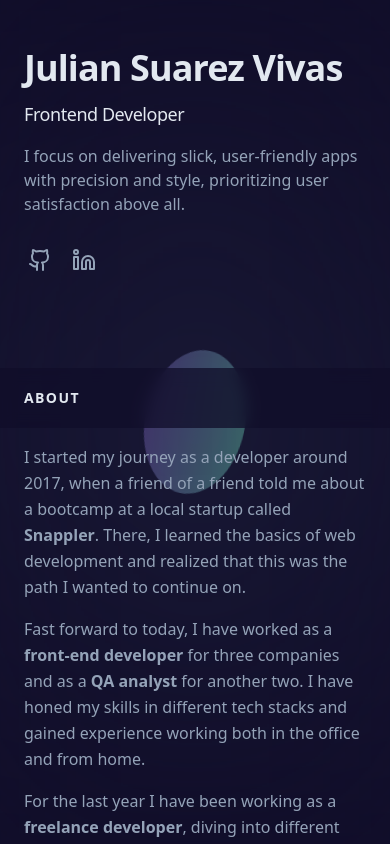
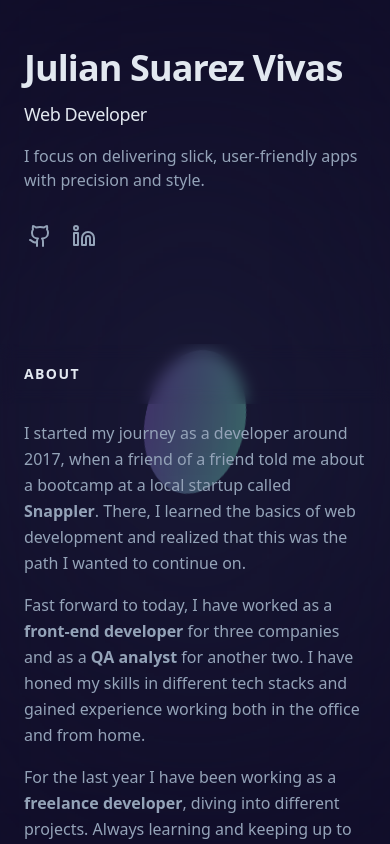
Before and after one commit to Juliansv/Juliansv, a Next.js app: page / in a window 390 px wide. Shown: the top 844 px of the page. Built offline with nearby package versions, Linux system fonts and the light colour scheme.

Commit message:
fix minor styles issues

```diff
--- a/app/components/AboutMe.tsx
+++ b/app/components/AboutMe.tsx
@@ -5,7 +5,7 @@ const AboutMe = () => {
       className="z-10 relative mb-16 scroll-mt-16 md:mb-24 lg:mb-36 lg:scroll-mt-24"
       aria-label="About me"
     >
-      <div className="sticky top-0 -mx-6 mb-4 w-screen bg-dark-purple/75 px-6 py-5 backdrop-blur md:-mx-12 md:px-12 lg:sr-only lg:relative lg:top-auto lg:mx-auto lg:w-full lg:px-0 lg:py-0 lg:opacity-0">
+      <div className="sticky top-0 -mx-6 mb-4 w-screen bg-transparent px-6 py-5 backdrop-blur md:-mx-12 md:px-12 lg:sr-only lg:relative lg:top-auto lg:mx-auto lg:w-full lg:px-0 lg:py-0 lg:opacity-0">
         <h2 className="text-sm font-bold uppercase tracking-widest text-slate-200 lg:sr-only">
           About
         </h2>
--- a/app/components/Experience.tsx
+++ b/app/components/Experience.tsx
@@ -21,7 +21,7 @@ const Experience: FC<JobProps> = ({experience}): JSX.Element => {
       className="mb-16 scroll-mt-16 md:mb-24 lg:mb-36 lg:scroll-mt-24"
       aria-label="Work experience"
     >
-      <div className="sticky top-0 z-20 -mx-6 mb-4 w-screen bg-dark-purple/75 px-6 py-5 backdrop-blur md:-mx-12 md:px-12 lg:sr-only lg:relative lg:top-auto lg:mx-auto lg:w-full lg:px-0 lg:py-0 lg:opacity-0">
+      <div className="sticky top-0 z-20 -mx-6 mb-4 w-screen bg-transparent px-6 py-5 backdrop-blur md:-mx-12 md:px-12 lg:sr-only lg:relative lg:top-auto lg:mx-auto lg:w-full lg:px-0 lg:py-0 lg:opacity-0">
         <h2 className="text-sm font-bold uppercase tracking-widest text-slate-200 lg:sr-only">
           Experience
         </h2>
--- a/app/components/Header.tsx
+++ b/app/components/Header.tsx
@@ -9,12 +9,11 @@ const Header = () => {
 					<Link href="/">Julian Suarez Vivas</Link>
 				</h1>
 				<h2 className="mt-3 text-lg font-medium tracking-tight text-slate-200 sm:text-xl">
-					Frontend Developer
+					Web Developer
 				</h2>
 				<p className="mt-4 max-w-sm leading-normal">
 					I focus on delivering slick, user-friendly apps with
-					precision and style, prioritizing user satisfaction above
-					all.
+					precision and style.
 				</p>
 				<nav
 					className="nav hidden lg:block"
--- a/app/components/Projects.tsx
+++ b/app/components/Projects.tsx
@@ -23,7 +23,7 @@ const Projects: FC<ProjectProps> = ({projects}): JSX.Element => {
       className="mb-16 scroll-mt-16 mdd:mb-24 lg:mb-36 lg:scroll-mt-24"
       aria-label="Selected projects"
     >
-      <div className="sticky top-0 z-20 -mx-6 mb-4 w-screen bg-dark-purple/75 px-6 py-5 backdrop-blur md:-mx-12 md:px-12 lg:sr-only lg:relative lg:top-auto lg:mx-auto lg:w-full lg:px-0 lg:py-0 lg:opacity-0">
+      <div className="sticky top-0 z-20 -mx-6 mb-4 w-screen bg-transparent px-6 py-5 backdrop-blur md:-mx-12 md:px-12 lg:sr-only lg:relative lg:top-auto lg:mx-auto lg:w-full lg:px-0 lg:py-0 lg:opacity-0">
         <h2 className="text-sm font-bold uppercase tracking-widest text-slate-200 lg:sr-only">
           Projects
         </h2>
```
